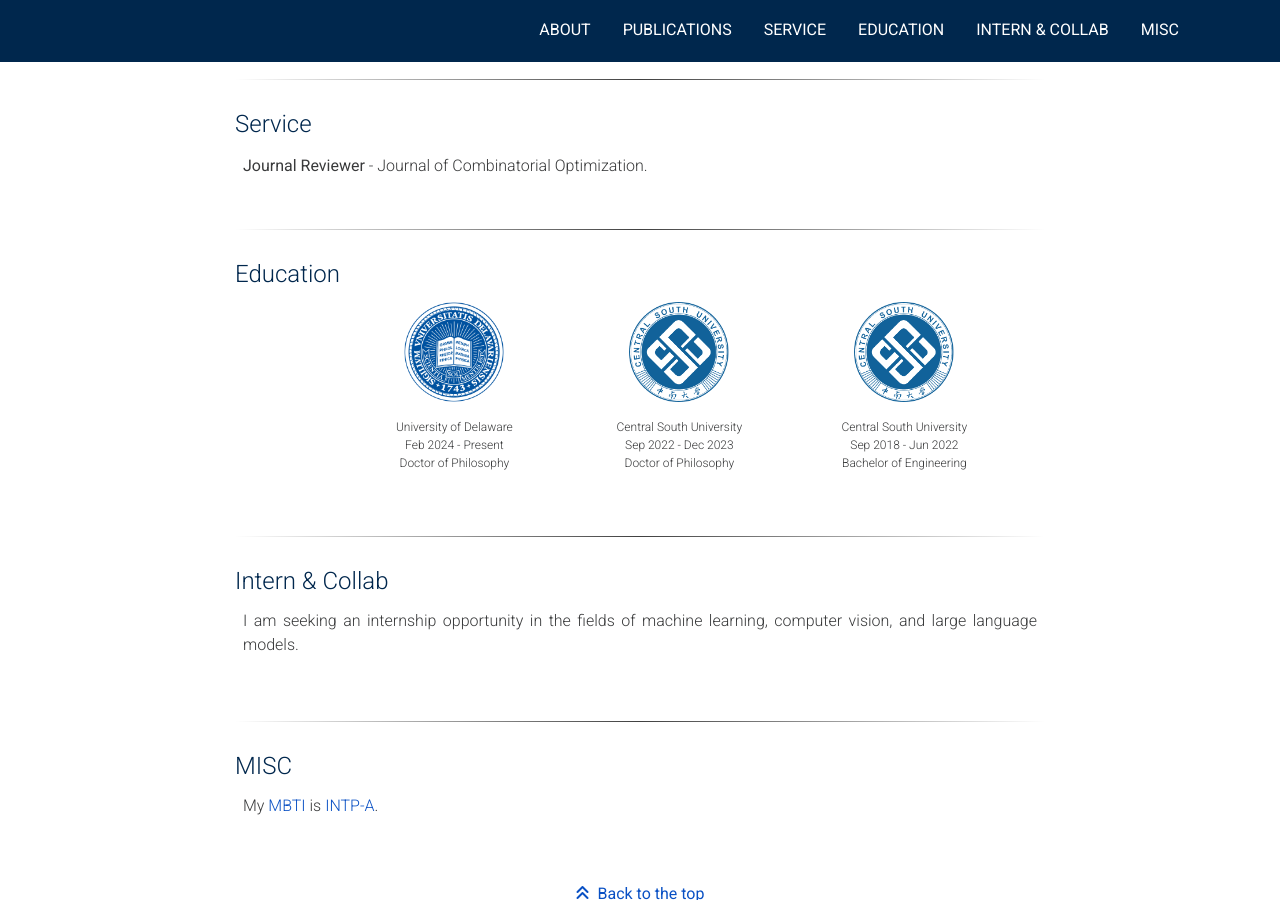
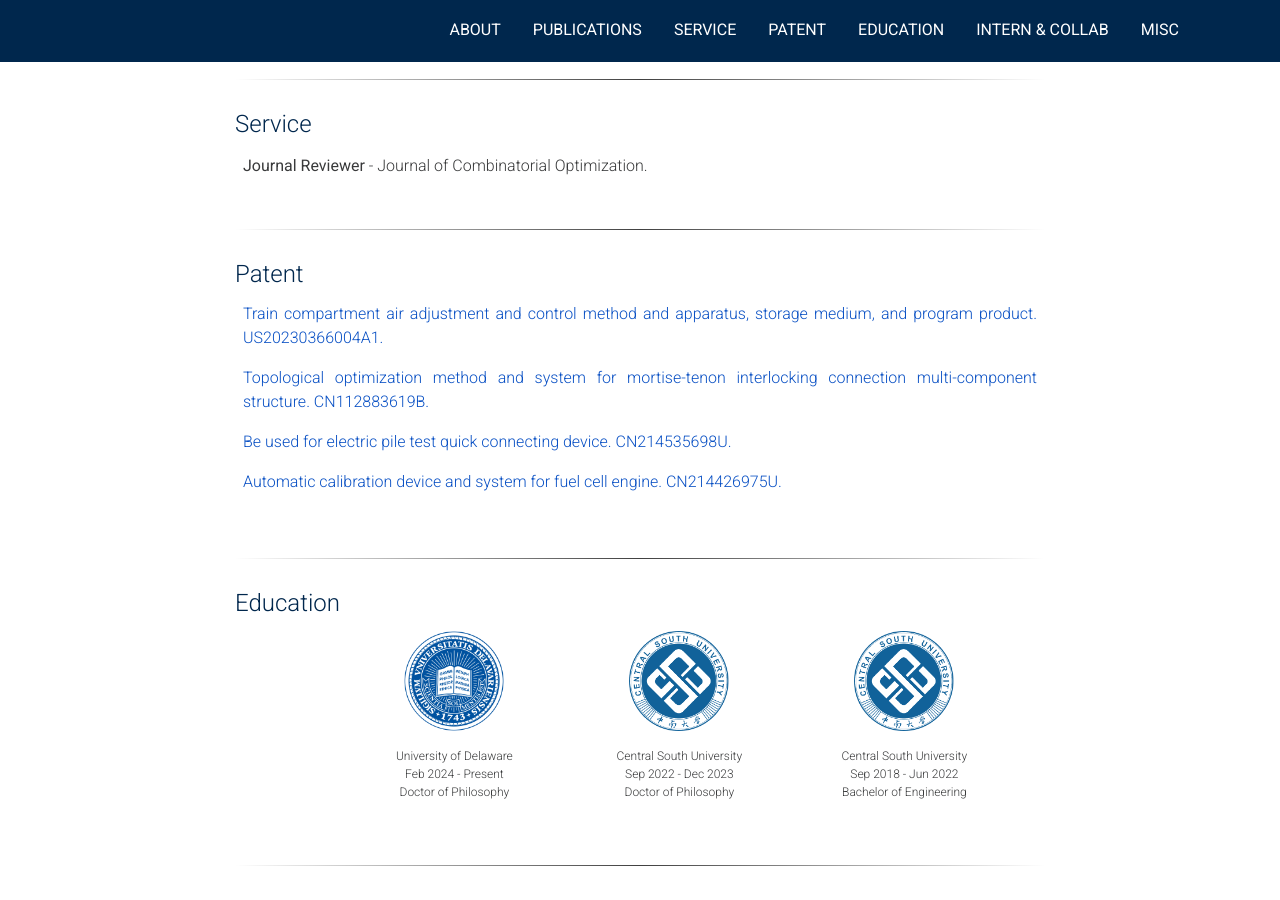
Before and after one commit to Jiahao-Xie-86/Jiahao-Xie-86.github.io, a Jekyll site: the page built from index.markdown, in a window 1280 px wide and 900 px high, scrolled down 1844 px. Built offline with Jekyll 4.4.1, drawn with Linux system fonts in a browser that asks for light colours; nearby versions of some CDN libraries; a style sheet for code colours, icons or effects is not loaded.

Commit message:
Update home.html

```diff
--- a/_layouts/home.html
+++ b/_layouts/home.html
@@ -58,6 +58,9 @@
         </li>
         <li class="nav-item">
           <a class="nav-link js-scroll-trigger" href="#service">Service</a>
+        </li>
+        <li class="nav-item">
+          <a class="nav-link js-scroll-trigger" href="#patent">Patent</a>
         </li>
         <li class="nav-item">
           <a class="nav-link js-scroll-trigger" href="#education">Education</a>
@@ -330,6 +333,20 @@
   </ul>
 </section>
 
+<!-- Patent-->
+<section class="container lead" >
+  <hr>
+  <a class="anchor" id="patent"></a>
+  <h1 class="col-12 px-0 mb-0">Patent</h1>
+  <ul class="my-0 px-2" style="list-style-type: none; ">
+    <p class="lead"> <a href="https://patents.google.com/patent/US20230366004A1/en?inventor=jiahao+xie" target="_blank">Train compartment air adjustment and control method and apparatus, storage medium, and program product. US20230366004A1.</a>
+    <p class="lead"> <a href="https://patents.google.com/patent/CN112883619B/en?" target="_blank">Topological optimization method and system for mortise-tenon interlocking connection multi-component structure. CN112883619B.</a>
+    <p class="lead"> <a href="https://patents.google.com/patent/CN214535698U/en?" target="_blank">Be used for electric pile test quick connecting device. CN214535698U.</a>
+    <p class="lead"> <a href="https://patents.google.com/patent/CN214426975U/en?" target="_blank">Automatic calibration device and system for fuel cell engine. CN214426975U.</a>
+    <p class="lead"></p>
+  </ul>
+</section>
+
 <!-- Education-->
 <section class="container lead">
 
```
